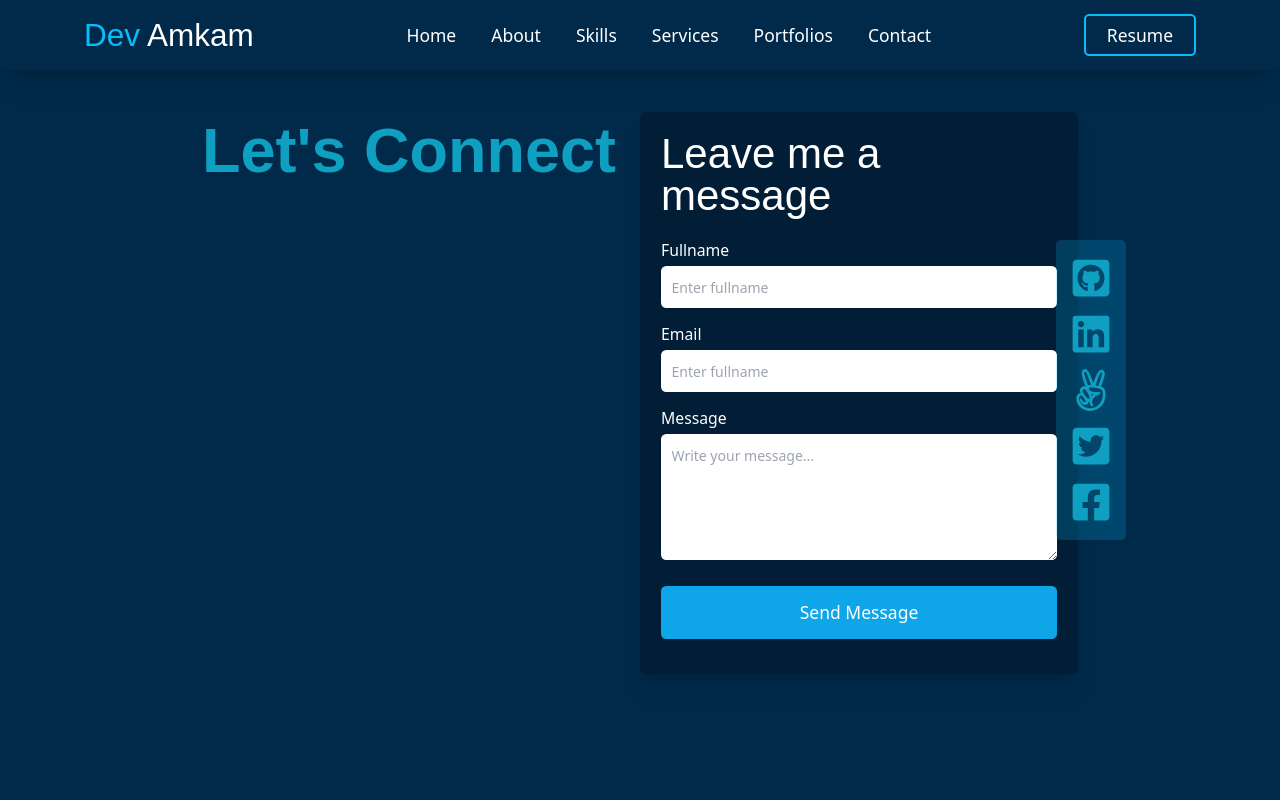
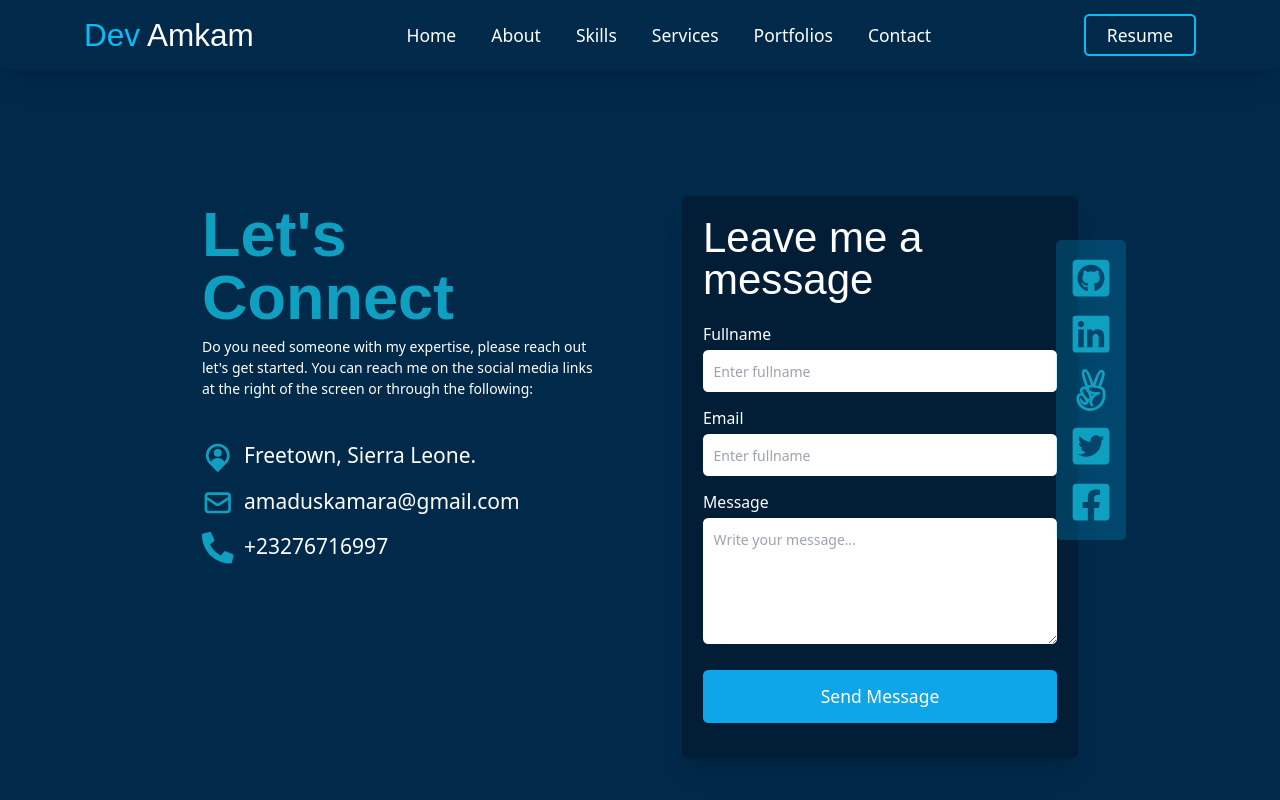
Before and after one commit to AmaduKamara/amkam, a Next.js app: page /contact in a window 1280 px wide. Shown: the top 800 px of the page. Built offline with nearby package versions, Linux system fonts and the light colour scheme.

Commit message:
Add left content and footer component on contact page

```diff
--- a/pages/contact.js
+++ b/pages/contact.js
@@ -1,5 +1,8 @@
-import React from "react";
 import { useState } from "react";
+import { RiMapPinUserFill } from "react-icons/ri";
+import { HiOutlineMail } from "react-icons/hi";
+import { FaPhoneAlt } from "react-icons/fa";
+import Footer from "../components/Footer";
 
 const Contact = () => {
   const [fullName, setFullName] = useState("");
@@ -16,13 +19,39 @@ const Contact = () => {
   };
 
   return (
-    <>
-      <div className="text-white py-32 flex justify-center">
+    <div className="pb-24">
+      <div className="text-white pt-56 flex justify-center">
         <div className="flex justify-center w-9/12">
-          <div className="w-1/2">
+          <div className="w-1/2 mr-24">
             <h1 className="font-semibold h-text-color text-4xl md:text-5xl lg:text-7xl my-2">
               Let's Connect
             </h1>
+            <p>
+              Do you need someone with my expertise, please reach out let's get
+              started. You can reach me on the social media links at the right
+              of the screen or through the following:
+            </p>
+
+            <ul className="mt-12">
+              <li className="flex mb-4">
+                <RiMapPinUserFill className="mr-3 text-4xl h-text-color" />
+                <span className="text-xl md:text-2xl font-thin">
+                  Freetown, Sierra Leone.
+                </span>
+              </li>
+              <li className="flex mb-4">
+                <HiOutlineMail className="mr-3 text-4xl h-text-color" />
+                <span className="text-xl md:text-2xl font-thin">
+                  amaduskamara@gmail.com
+                </span>
+              </li>
+              <li className="flex mb-4">
+                <FaPhoneAlt className="mr-3 text-4xl h-text-color" />
+                <span className="text-xl md:text-2xl font-thin">
+                  +23276716997
+                </span>
+              </li>
+            </ul>
           </div>
           <div className="w-1/2 portfolio-bg-popover rounded-md shadow-xl">
             <form className="w-full p-6" onSubmit={handleSubmit}>
@@ -67,7 +96,8 @@ const Contact = () => {
           </div>
         </div>
       </div>
-    </>
+      <Footer />
+    </div>
   );
 };
 
```
